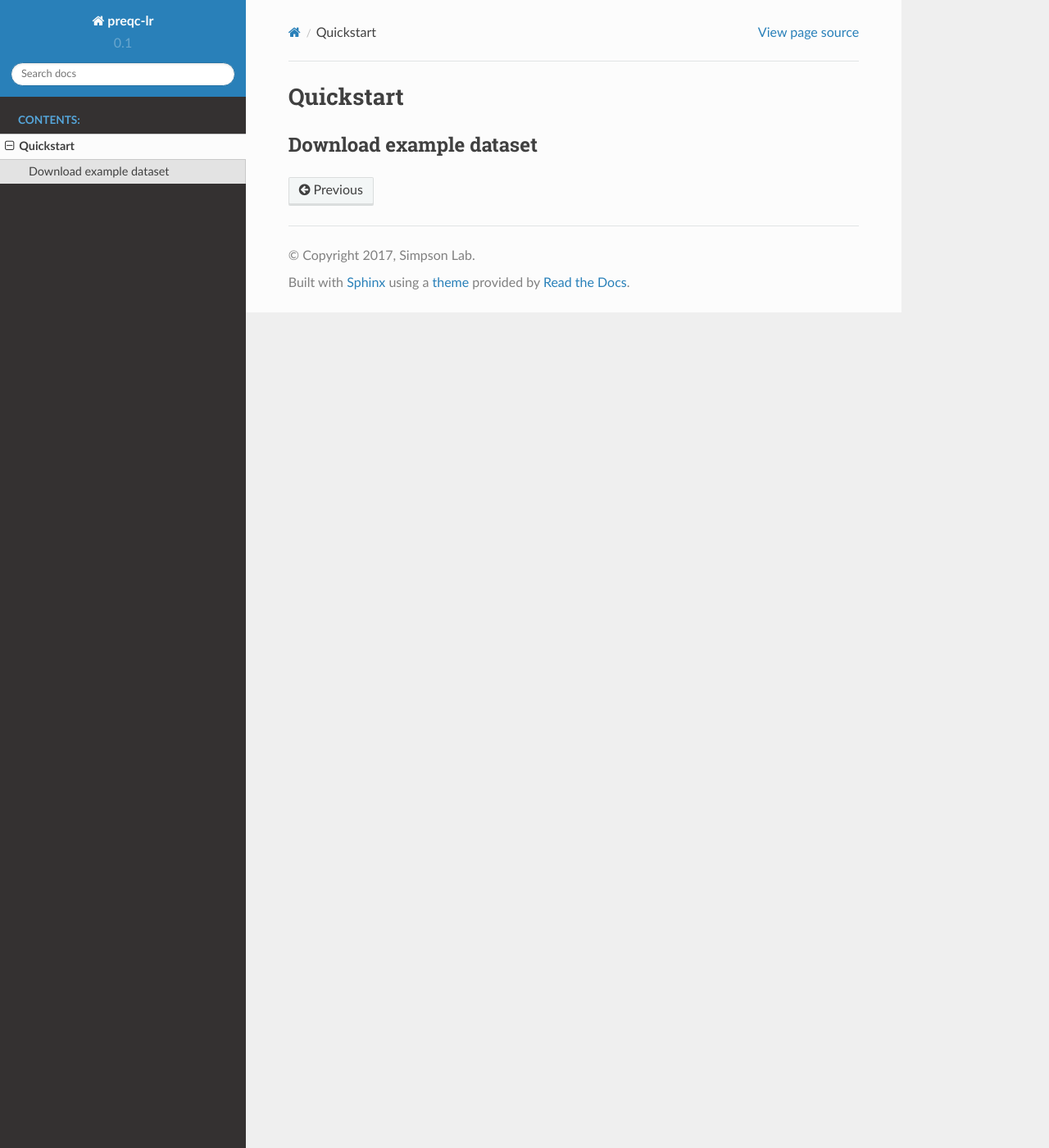
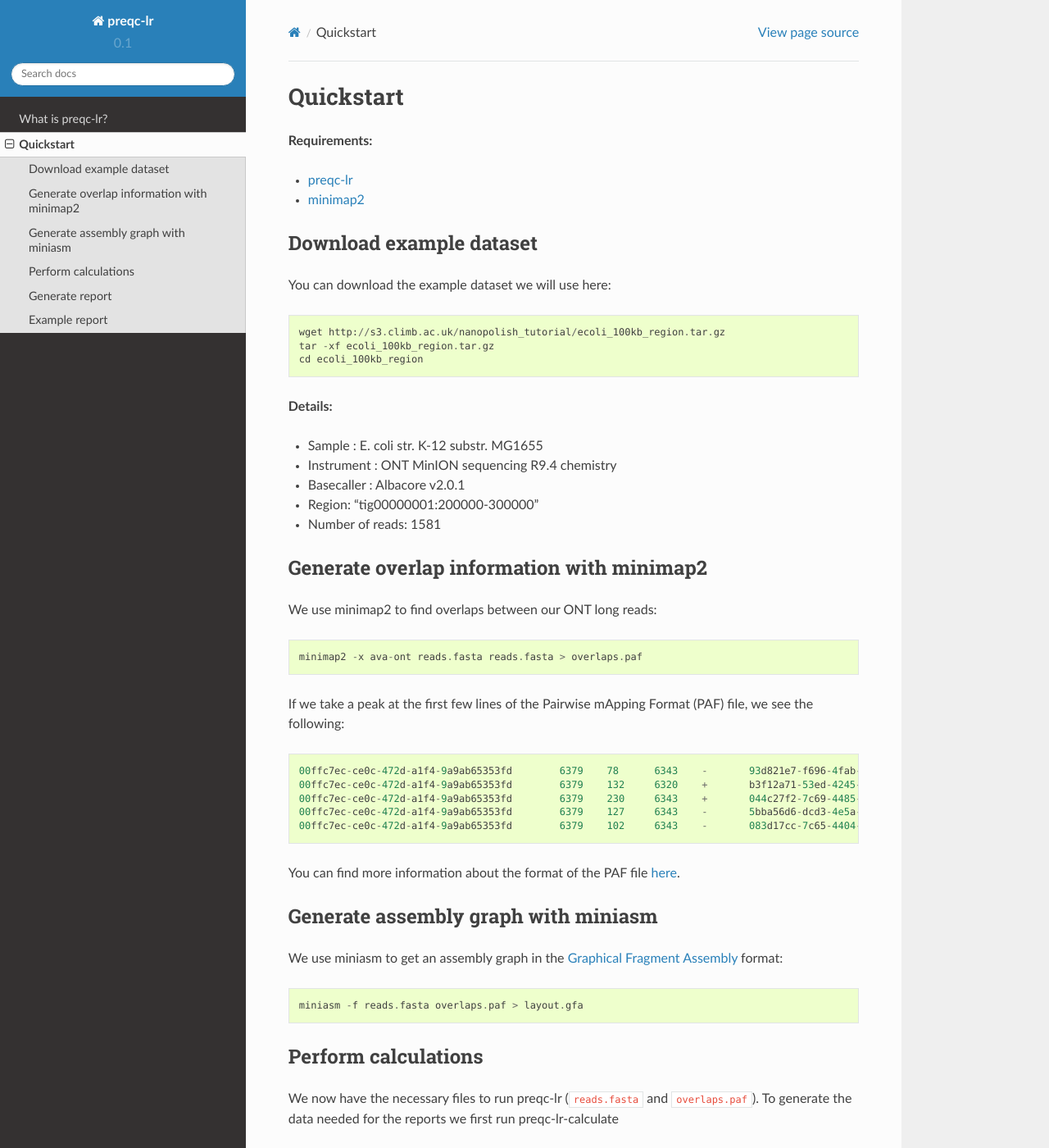
Before and after one commit to simpsonlab/preqclr, a Sphinx documentation site: the page built from docs/source/quickstart.rst, in a window 1280 px wide and 1400 px high. Shown: the whole window at 82% size. Built offline with Sphinx 7.4.7 and the Read the Docs theme 2.0.0, drawn with Linux system fonts in a browser that asks for light colours; some of the changed text lies outside the part shown.

Commit message:
reorganize docs, add first draft of quickstart

```diff
--- a/docs/source/quickstart.rst
+++ b/docs/source/quickstart.rst
@@ -3,5 +3,121 @@
 Quickstart
 ============
 
+**Requirements:**
+
+* `preqc-lr <https://github.com/simpsonlab/preqc-lr>`_
+* `minimap2 <https://github.com/lh3/minimap2>`_
+
 Download example dataset
 """"""""""""""""""""""""""
+
+You can download the example dataset we will use here: ::
+
+    wget http://s3.climb.ac.uk/nanopolish_tutorial/ecoli_100kb_region.tar.gz
+    tar -xf ecoli_100kb_region.tar.gz
+    cd ecoli_100kb_region
+
+**Details:**
+
+* Sample :    E. coli str. K-12 substr. MG1655
+* Instrument : ONT MinION sequencing R9.4 chemistry
+* Basecaller : Albacore v2.0.1
+* Region: "tig00000001:200000-300000"
+* Number of reads: 1581
+
+Generate overlap information with minimap2
+""""""""""""""""""""""""""""""""""""""""""""""""
+
+We use minimap2 to find overlaps between our ONT long reads: ::
+
+   minimap2 -x ava-ont reads.fasta reads.fasta > overlaps.paf
+
+If we take a peak at the first few lines of the Pairwise mApping Format (PAF) file, we see the following: ::
+
+    00ffc7ec-ce0c-472d-a1f4-9a9ab65353fd	6379	78	6343	-	93d821e7-f696-4fab-b727-e18d4f179747	10079	3330	9672	2988	6467	0	tp:A:S	cm:i:509	s1:i:2946
+    00ffc7ec-ce0c-472d-a1f4-9a9ab65353fd	6379	132	6320	+	b3f12a71-53ed-4245-9f72-67593fd00ec9	10347	2847	9059	2950	6352	0	tp:A:S	cm:i:539	s1:i:2912
+    00ffc7ec-ce0c-472d-a1f4-9a9ab65353fd	6379	230	6343	+	044c27f2-7c69-4485-bea3-a5c75b7459f7	8566	70	6195	2643	6274	0	tp:A:S	cm:i:456	s1:i:2597
+    00ffc7ec-ce0c-472d-a1f4-9a9ab65353fd	6379	127	6343	-	5bba56d6-dcd3-4e5a-8705-ffa9fe5049b2	8434	1222	7417	2442	6373	0	tp:A:S	cm:i:374	s1:i:2395
+    00ffc7ec-ce0c-472d-a1f4-9a9ab65353fd	6379	102	6343	-	083d17cc-7c65-4404-85d2-baa6a36b4183	9218	1062	7319	2372	6407	0	tp:A:S	cm:i:376	s1:i:2329
+
+You can find more information about the format of the PAF file `here <https://github.com/lh3/miniasm/blob/master/PAF.md>`_.
+
+Generate assembly graph with miniasm
+"""""""""""""""""""""""""""""""""""""""""""""""""
+
+We use miniasm to get an assembly graph in the `Graphical Fragment Assembly <https://github.com/GFA-spec/GFA-spec/blob/master/GFA-spec.md>`_ format: ::
+
+   miniasm -f reads.fasta overlaps.paf > layout.gfa
+
+Perform calculations
+""""""""""""""""""""""""
+
+We now have the necessary files to run preqc-lr (``reads.fasta`` and ``overlaps.paf``).
+To generate the data needed for the reports we first run preqc-lr-calculate ::
+
+    python preqc-lr-calculate.py \
+        --reads reads.fasta \
+        --type ont \
+        --sample_name ecoli_100kb.ONT \
+        --paf overlaps.paf \
+        --gfa layout.gfa
+
+This will produce a JSON formatted file: ``ecoli_100kb.ONT.preqclr``.
+
+Generate report
+"""""""""""""""""""
+
+Now we are read to run preqc-lr-report to generate a PDF file describing quality metrics of your sequencing data: ::
+
+    python preqc-lr-report.py \
+        -i ecoli_100kb.ONT.preqclr \
+        -o ecoli_100kb.ONT
+
+This will produce a PDF file: ``ecoli.ONT.pdf``.
+
+Example report
+"""""""""""""""""""
+
+The report produces plots as seen below.
+
+Plot 0:
+
+.. figure:: _static/plot_est_genome_size.png
+  :scale: 80%
+  :alt: plot_est_genome_size
+
+Plot 1:
+
+.. figure:: _static/plot_read_length_distribution.png
+  :scale: 80%
+  :alt: plot_read_length_distribution
+
+Plot 2:
+
+.. figure:: _static/plot_est_cov.png
+  :scale: 80%
+  :alt: plot_est_cov
+
+Plot 3:
+
+.. figure:: _static/plot_per_read_GC_content.png
+  :scale: 80%
+  :alt: plot_per_read_GC_content
+
+Plot 4:
+
+.. figure:: _static/plot_est_cov_vs_read_length.png
+  :scale: 80%
+  :alt: plot_est_cov_vs_read_length
+
+Plot 5:
+
+.. figure:: _static/plot_total_num_bases.png
+  :scale: 80%
+  :alt: plot_total_num_bases
+
+Plot 6:
+
+.. figure:: _static/plot_NGX.png
+  :scale: 80%
+  :alt: plot_NGX.png
```
Also changed, not shown: docs/source/index.rst (+4 -63 lines), docs/source/introduction.rst (added, +29 -0 lines), docs/source/_static/plot_NGX.png (added), docs/source/_static/plot_est_cov.png (added), docs/source/_static/plot_est_cov_vs_read_length.png (added), docs/source/_static/plot_est_genome_size.png (added), docs/source/_static/plot_per_read_GC_content.png (added), docs/source/_static/plot_read_length_distribution.png (added), docs/source/_static/plot_total_num_bases.png (added).
